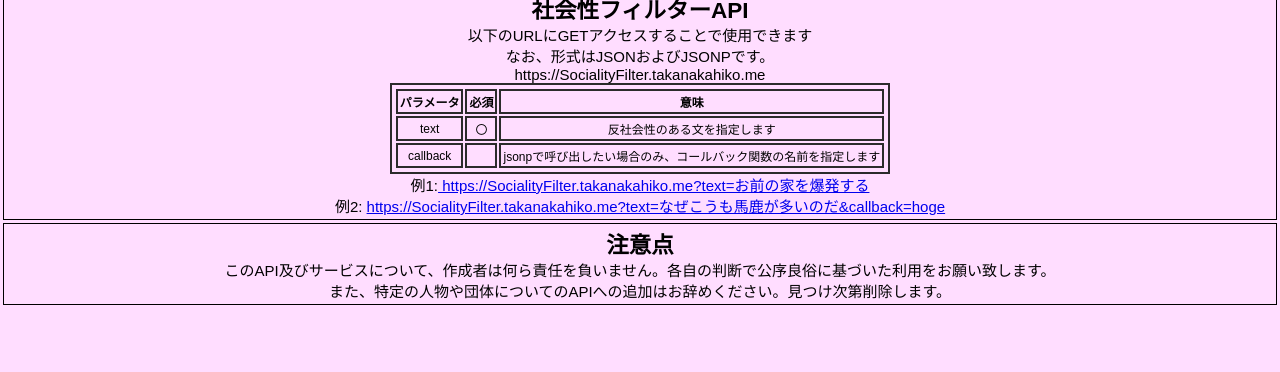
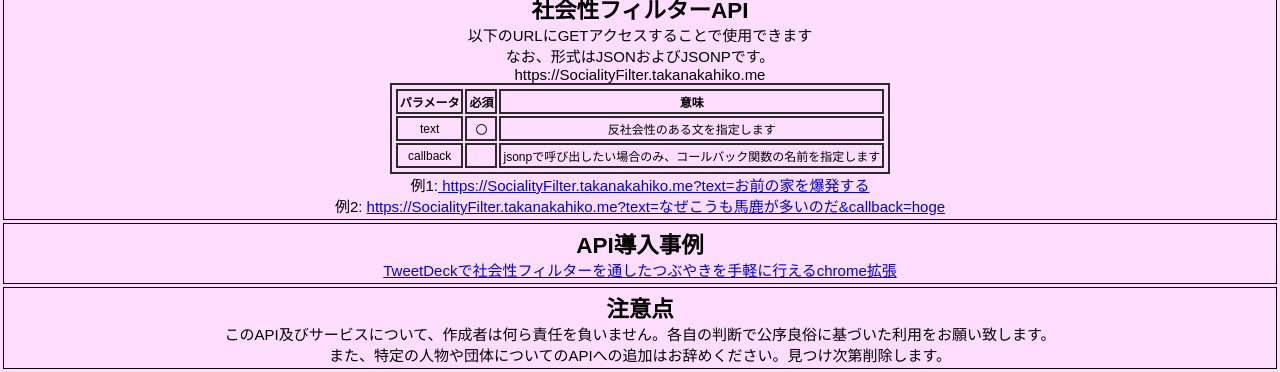
Before and after one commit to takanakahiko/SocialityFilter, a plain HTML site: page index.html in a window 1280 px wide. Shown: the part 1126-1498 px from the top of the page. Before the commit the page ends 1434 px from the top, so only its background shows below. Drawn offline with Linux system fonts and the light colour scheme.

Commit message:
Update index.html

```diff
--- a/index.html
+++ b/index.html
@@ -62,6 +62,15 @@
         </a>
     </p>
 </section>
+
+<section>
+    <h2>API導入事例</h2>
+    <p><a href="http://zenmaibane.hatenablog.com/entry/2017/05/05/190705" target="_blank">
+        TweetDeckで社会性フィルターを通したつぶやきを手軽に行えるchrome拡張
+    </a></p>
+</section>
+
+
 <section>
 <h2>注意点</h2>
 <p>このAPI及びサービスについて、作成者は何ら責任を負いません。各自の判断で公序良俗に基づいた利用をお願い致します。</p>
```
